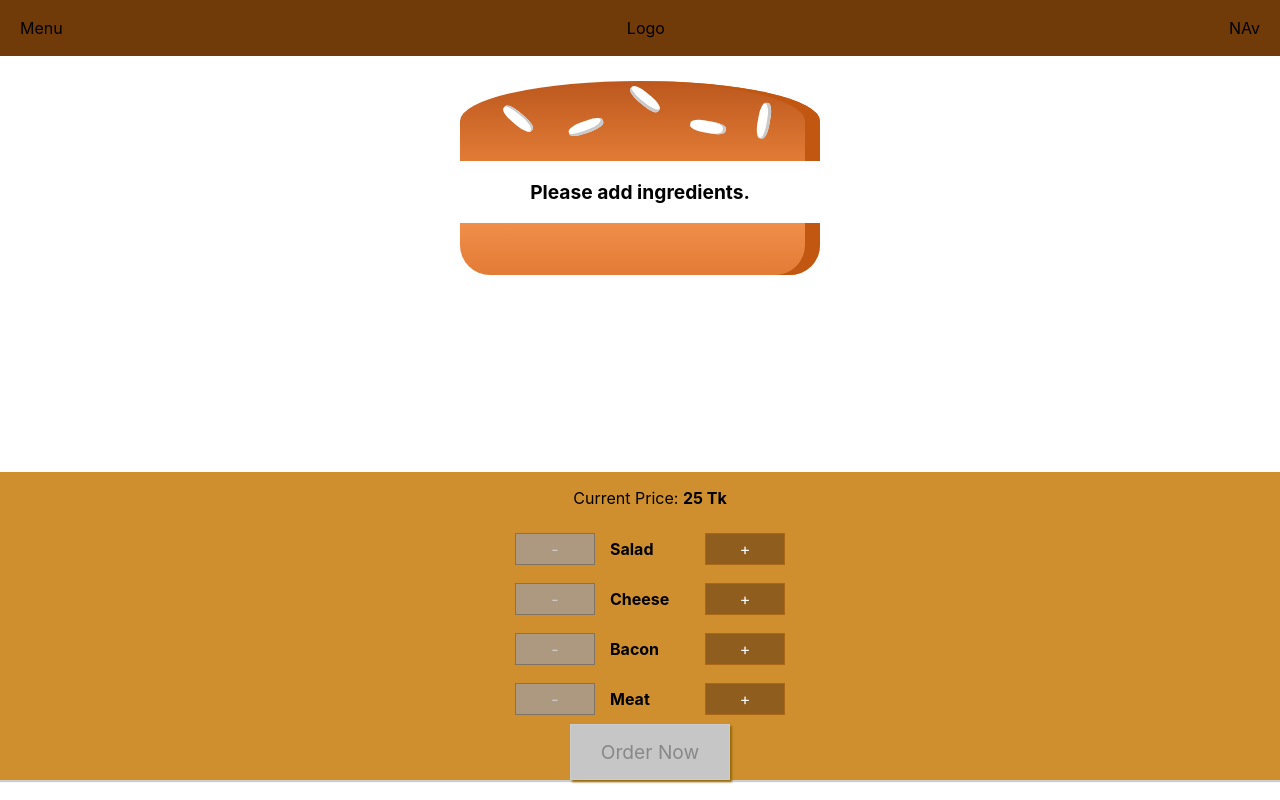
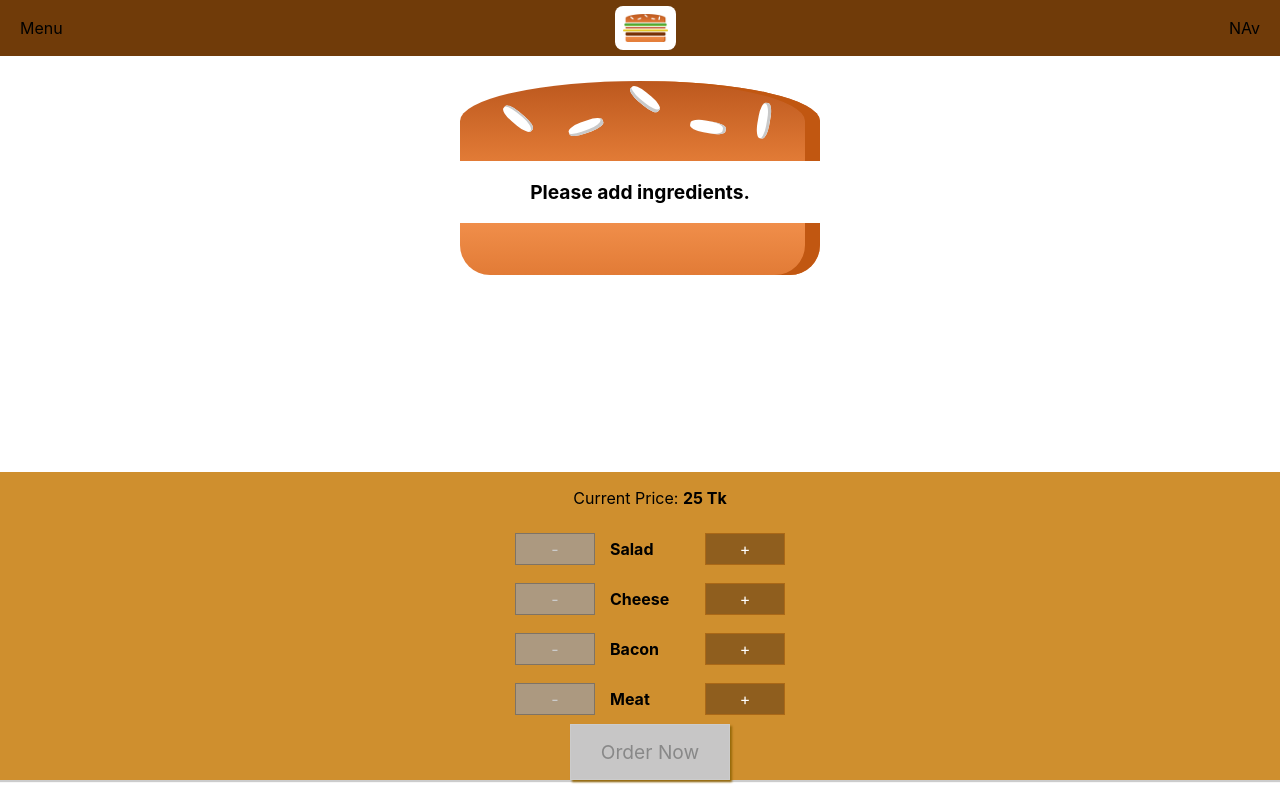
Before and after one commit to Sparrow48/burger-builder, a React (Create React App) app: page / in a window 1280 px wide. Built offline with nearby package versions, Linux system fonts and the light colour scheme.

Commit message:
Add logo in the navigation

```diff
--- /dev/null
+++ b/src/components/Logo/Logo.js
@@ -0,0 +1,12 @@
+import React from "react";
+
+import classes from "./Logo.module.css";
+import LogoImg from "../../assets/images/burger-logo.png";
+
+const logo = props => (
+  <div className={classes.Logo}>
+    <img src={LogoImg} alt='Logo' />
+  </div>
+);
+
+export default logo;
--- /dev/null
+++ b/src/components/Logo/Logo.module.css
@@ -0,0 +1,10 @@
+.Logo {
+  height: 80%;
+  background-color: white;
+  padding: 8px;
+  box-sizing: border-box;
+  border-radius: 8px;
+}
+.Logo img {
+  height: 100%;
+}
--- a/src/components/Navigation/Toolbar/Toolbar.js
+++ b/src/components/Navigation/Toolbar/Toolbar.js
@@ -1,11 +1,12 @@
 import React from "react";
 
 import classes from "./Toolbar.module.css";
+import Logo from "../../Logo/Logo";
 
 const toolbar = props => (
   <header className={classes.Toolbar}>
     <div>Menu</div>
-    <div>Logo</div>
+    <Logo />
     <div>NAv</div>
   </header>
 );
```
Also changed, not shown: src/assets/images/burger-logo.png (added).
